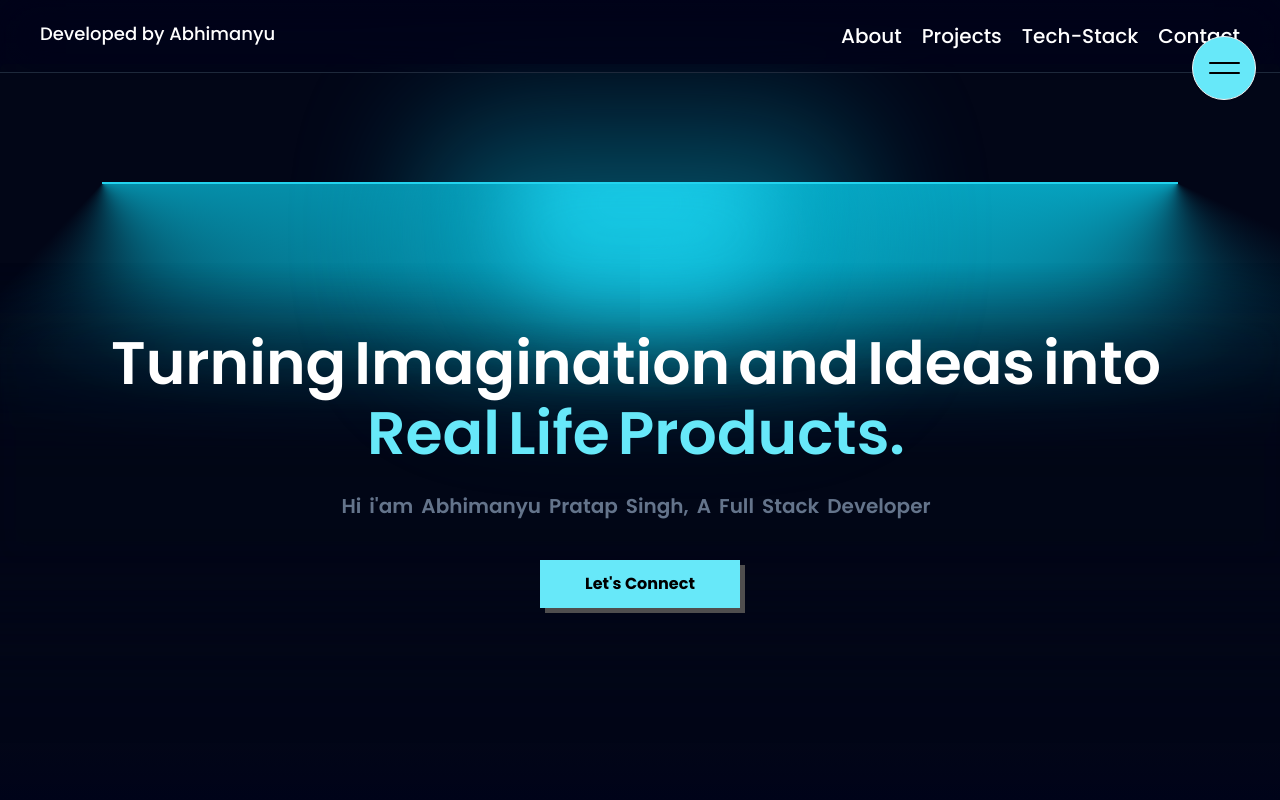
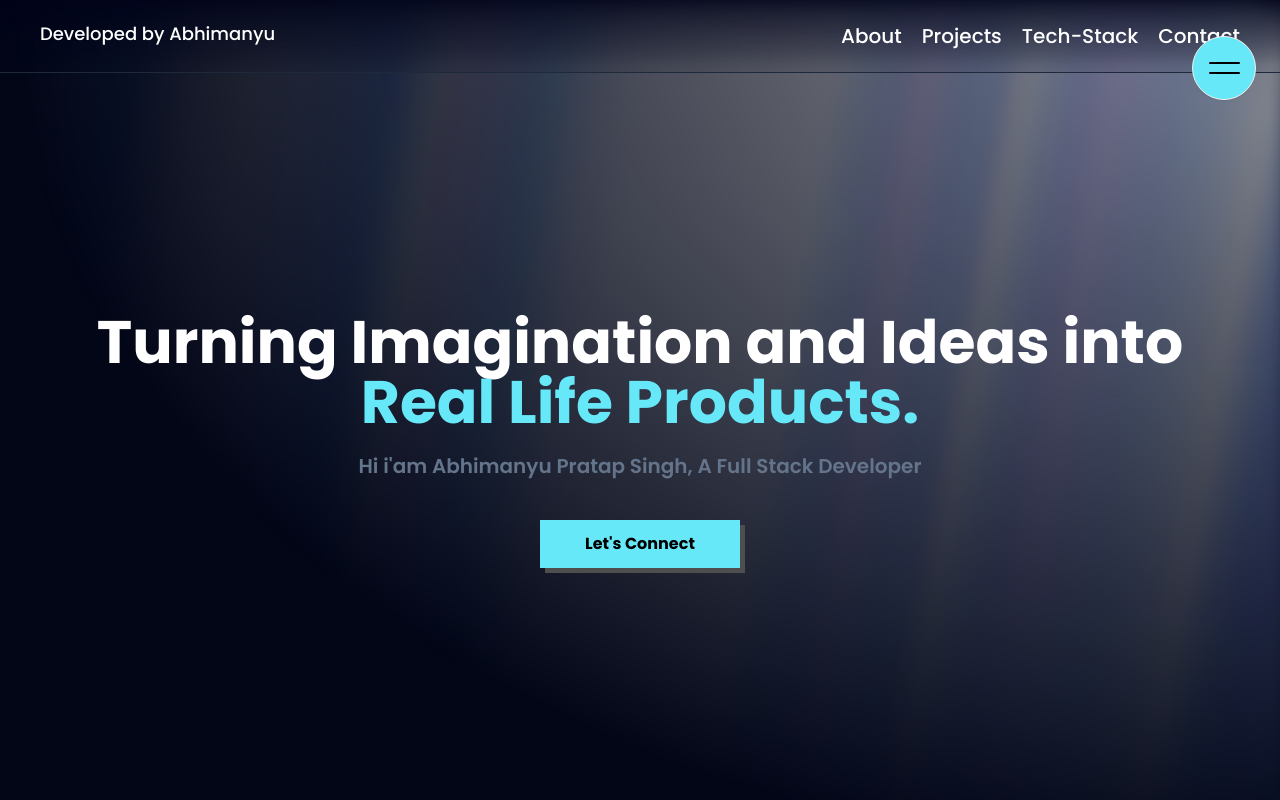
Before and after one commit to AbhimanyuPratapSingh1803/Porfolio, a React (Vite) app: page / in a window 1280 px wide. Shown: the top 800 px of the page. Built offline with nearby package versions, Linux system fonts and the light colour scheme.

Commit message:
addedd aurora background on landing page

```diff
--- /dev/null
+++ b/src/components/ui/AuroraBackground.jsx
@@ -0,0 +1,47 @@
+import React from "react";
+import {cn} from "../../utils/cn.js"; // Replace `cn` utility with `classnames` package
+
+export const AuroraBackground = ({
+  className,
+  children,
+  showRadialGradient = true,
+  ...props
+}) => {
+  return (
+    <main>
+      <div
+        className={cn(
+          "relative flex flex-col h-[110vh] items-center justify-center bg-slate-950 dark:bg-zinc-900 text-slate-950 transition-bg",
+          className
+        )}
+        {...props}
+      >
+        <div className="absolute inset-0 overflow-hidden">
+          <div
+            className={cn(
+              `
+              [--white-gradient:repeating-linear-gradient(100deg,var(--white)_0%,var(--white)_7%,var(--transparent)_10%,var(--transparent)_12%,var(--white)_16%)]
+              [--dark-gradient:repeating-linear-gradient(100deg,var(--black)_0%,var(--black)_7%,var(--transparent)_10%,var(--transparent)_12%,var(--black)_16%)]
+              [--aurora:repeating-linear-gradient(100deg,var(--blue-500)_10%,var(--indigo-300)_15%,var(--blue-300)_20%,var(--violet-200)_25%,var(--blue-400)_30%)]
+              [background-image:var(--white-gradient),var(--aurora)]
+              dark:[background-image:var(--dark-gradient),var(--aurora)]
+              [background-size:300%,_200%]
+              [background-position:50%_50%,50%_50%]
+              filter blur-[10px] invert dark:invert-0
+              after:content-[""] after:absolute after:inset-0 after:[background-image:var(--white-gradient),var(--aurora)]
+              after:dark:[background-image:var(--dark-gradient),var(--aurora)]
+              after:[background-size:200%,_100%]
+              after:animate-aurora after:[background-attachment:fixed] after:mix-blend-difference
+              pointer-events-none
+              absolute -inset-[10px] opacity-50 will-change-transform
+            `,
+              showRadialGradient &&
+                `[mask-image:radial-gradient(ellipse_at_100%_0%,black_10%,var(--transparent)_70%)]`
+            )}
+          ></div>
+        </div>
+        {children}
+      </div>
+    </main>
+  );
+};
--- a/src/components/ui/LampContainer.jsx
+++ /dev/null
@@ -1,98 +0,0 @@
-import React from "react";
-import { motion } from "framer-motion";
-
-// Helper function to conditionally concatenate class names
-const cn = (...classes) => classes.filter(Boolean).join(" ");
-
-// export function LampDemo() {
-//     return (
-//       <LampContainer>
-//         <motion.h1
-//           initial={{ opacity: 0.5, y: 100 }}
-//           whileInView={{ opacity: 1, y: 0 }}
-//           transition={{
-//             delay: 0.3,
-//             duration: 0.8,
-//             ease: "easeInOut",
-//           }}
-//           className="mt-8 bg-gradient-to-br from-slate-300 to-slate-500 py-4 bg-clip-text text-center text-4xl font-medium tracking-tight text-transparent md:text-7xl"
-//         >
-//           Build lamps <br /> the right way
-//         </motion.h1>
-//       </LampContainer>
-//     );
-// }
-
-export const LampContainer = ({ children, className, bigger }) => {
-  return (
-    <div
-      className={cn(
-        "relative flex min-h-screen flex-col items-center justify-center overflow-hidden bg-slate-950 w-full rounded-md z-0",
-        className
-      )}
-    >
-      <div className="relative flex w-full flex-1 scale-y-125 items-center justify-center isolate z-0">
-        <motion.div
-          initial={{ opacity: 0.5, width: "20%" }}
-          whileInView={{ opacity: 1, width: bigger ? "50%" : "84%" }}
-          transition={{
-            delay: 0.3,
-            duration: 0.8,
-            ease: "easeInOut",
-          }}
-          style={{
-            backgroundImage: `conic-gradient(var(--conic-position), var(--tw-gradient-stops))`,
-          }}
-          className="absolute inset-auto right-1/2 h-56 overflow-visible w-[30rem] bg-gradient-conic from-cyan-500 via-transparent to-transparent text-white [--conic-position:from_50deg_at_center_top]"
-        >
-          <div className="absolute w-[100%] left-0 bg-slate-950 h-40 bottom-0 z-20 [mask-image:linear-gradient(to_top,white,transparent)]" />
-          <div className="absolute w-40 h-[100%] left-0 bg-slate-950 bottom-0 z-20 [mask-image:linear-gradient(to_right,white,transparent)]" />
-        </motion.div>
-        <motion.div
-          initial={{ opacity: 0.5, width: "20%" }}
-          whileInView={{ opacity: 1, width: bigger ? "50%" : "84%" }}
-          transition={{
-            delay: 0.3,
-            duration: 0.8,
-            ease: "easeInOut",
-          }}
-          style={{
-            backgroundImage: `conic-gradient(var(--conic-position), var(--tw-gradient-stops))`,
-          }}
-          className="absolute inset-auto left-1/2 h-56 w-[30rem] bg-gradient-conic from-transparent via-transparent to-cyan-500 text-white [--conic-position:from_290deg_at_center_top]"
-        >
-          <div className="absolute w-40 h-[100%] right-0 bg-slate-950 bottom-0 z-20 [mask-image:linear-gradient(to_left,white,transparent)]" />
-          <div className="absolute w-[100%] right-0 bg-slate-950 h-40 bottom-0 z-20 [mask-image:linear-gradient(to_top,white,transparent)]" />
-        </motion.div>
-        <div className="absolute top-1/2 h-48 w-full translate-y-12 scale-x-150 bg-slate-950 blur-2xl"></div>
-        <div className="absolute top-1/2 z-50 h-48 w-full bg-transparent opacity-10 backdrop-blur-md"></div>
-        <div className="absolute inset-auto z-50 h-36 w-[28rem] -translate-y-1/2 rounded-full bg-cyan-500 opacity-50 blur-3xl"></div>
-        <motion.div
-          initial={{ width: "8rem" }}
-          whileInView={{ width: "16rem" }}
-          transition={{
-            delay: 0.3,
-            duration: 0.8,
-            ease: "easeInOut",
-          }}
-          className="absolute inset-auto z-30 h-36 w-64 -translate-y-[6rem] rounded-full bg-cyan-400 blur-2xl"
-        ></motion.div>
-        <motion.div
-          initial={{ width: "20%" }}
-          whileInView={{ width: bigger ? "50%" : "84%" }}
-          transition={{
-            delay: 0.3,
-            duration: 0.8,
-            ease: "easeInOut",
-          }}
-          className="absolute inset-auto z-50 h-0.5 w-[30rem] -translate-y-[7rem] bg-cyan-400"
-        ></motion.div>
-
-        <div className="absolute inset-auto z-40 h-44 w-full -translate-y-[12.5rem] bg-slate-950"></div>
-      </div>
-      <div className="relative z-50 flex -translate-y-64 flex-col items-center px-5">
-        {children}
-      </div>
-    </div>
-  );
-};
--- a/src/pages/Landing.jsx
+++ b/src/pages/Landing.jsx
@@ -1,20 +1,24 @@
 import React from "react";
 import RevealText from "../components/RevealText";
+import {easeInOut, motion} from "framer-motion";
 import CustomButton from "../components/CustomButton";
-import Logo from "../components/Logo";
 import Navbar from "../components/Navbar";
-import { LampContainer } from "../components/ui/LampContainer";
+import { AuroraBackground } from "../components/ui/AuroraBackground";
 
 const Landing = () => {
     return (
-        <div className="h-[100vh] relative w-full">
+        <AuroraBackground>
+        <div className="h-[110vh] relative w-full">
             <Navbar />
-            <div className="relative h-full w-full">
-                <div className="relative flex h-full w-full items-center justify-center flex-col">
-                    <div className="absolute w-full top-16">
-                            <LampContainer>
-                            <div className="flex flex-col items-center justify-center">
-                                <RevealText
+            <div className=" h-full w-full">
+                <div className="flex h-full w-full items-center justify-center flex-col">
+                    <div className="w-full">
+                            <motion.div
+                                initial={{ opacity: 0, y: 100 }}
+                                animate={{ opacity: 1, y: 0 }}
+                                transition={{ duration: 1, ease: easeInOut }}
+                                className="flex flex-col items-center justify-center">
+                                {/* <RevealText
                                     delayTime={0.035}
                                     duration={0.5}
                                     extraClass="-mb-2 hidden md:flex text-[35px] md:text-[38px] min-[980px]:text-[50px] min-[1160px]:text-[60px] sm:mx-10 pb-0 text-white"
@@ -45,18 +49,21 @@ const Landing = () => {
                                     text={
                                         "Hi i'am Abhimanyu Pratap Singh, A Full Stack Developer"
                                     }
-                                />
+                                /> */}
+                                <p className="text-white font-bold text-2xl min-[400px]:text-[33px] min-[550px]:text-4xl sm:text-5xl text-center md:text-[38px] md:leading-[45px] lg:text-5xl xl:text-6xl font-poppins mx-5 min-[550px]:mx-10">Turning Imagination and Ideas into</p>
+                                <p className="text-cyan-300 font-bold text-3xl min-[400px]:text-4xl min-[550px]:text-5xl sm:text-6xl text-center md:text-[38px] md:leading-[45px] lg:text-5xl xl:text-6xl font-poppins mx-5 min-[550px]:mx-10 mb-5">Real Life Products.</p>
+                                <p className="text-slate-500 mx-5 min-[550px]:mx-10 font-poppins text-center text-xs min-[400px]:text-sm min-[550px]:text-base sm:text-lg xl:text-xl font-semibold">Hi i'am Abhimanyu Pratap Singh, A Full Stack Developer</p>
                                 <CustomButton
                                     text="Let's Connect"
                                     extraClass="mx-auto mt-5 min-[640px]:mt-10 max-[400px]:text-sm w-[150px] min-[400px]:w-[190px] md:w-[200px] py-2 sm:py-3 px-2 sm:px-10 text-black bg-cyan-300"
                                 />
-                            </div>
-                            </LampContainer>
+                            </motion.div>
                     </div>
                 </div>
             </div>
             <div class="absolute bottom-0 left-0 w-full h-16 bg-gradient-to-t from-[#000319] to-transparent pointer-events-none"></div>
         </div>
+        </AuroraBackground>
     );
 };
 
--- a/tailwind.config.js
+++ b/tailwind.config.js
@@ -1,4 +1,7 @@
-/** @type {import('tailwindcss').Config} */
+const {
+    default: flattenColorPalette,
+  } = require("tailwindcss/lib/util/flattenColorPalette");
+  /** @type {import('tailwindcss').Config} */
 import daisyui from "daisyui";
 export default {
     content: ["./index.html", "./src/**/*.{js,ts,jsx,tsx}"],
@@ -8,21 +11,29 @@ export default {
                 poppins: ["Poppins", "sans-serif"],
             },
             animation: {
-                spotlight: "spotlight 2s ease .75s 1 forwards",
+                aurora: "aurora 60s linear infinite",
             },
             keyframes: {
-                spotlight: {
-                    "0%": {
-                        opacity: 0,
-                        transform: "translate(-72%, -62%) scale(0.5)",
+                aurora: {
+                    from: {
+                        backgroundPosition: "50% 50%, 50% 50%",
                     },
-                    "100%": {
-                        opacity: 1,
-                        transform: "translate(-50%,-40%) scale(1)",
+                    to: {
+                        backgroundPosition: "350% 50%, 350% 50%",
                     },
                 },
             },
         },
     },
-    plugins: [daisyui],
+    plugins: [daisyui, addVariablesForColors],
 };
+function addVariablesForColors({ addBase, theme }) {
+    let allColors = flattenColorPalette(theme("colors"));
+    let newVars = Object.fromEntries(
+      Object.entries(allColors).map(([key, val]) => [`--${key}`, val])
+    );
+
+    addBase({
+      ":root": newVars,
+    });
+  }
```
